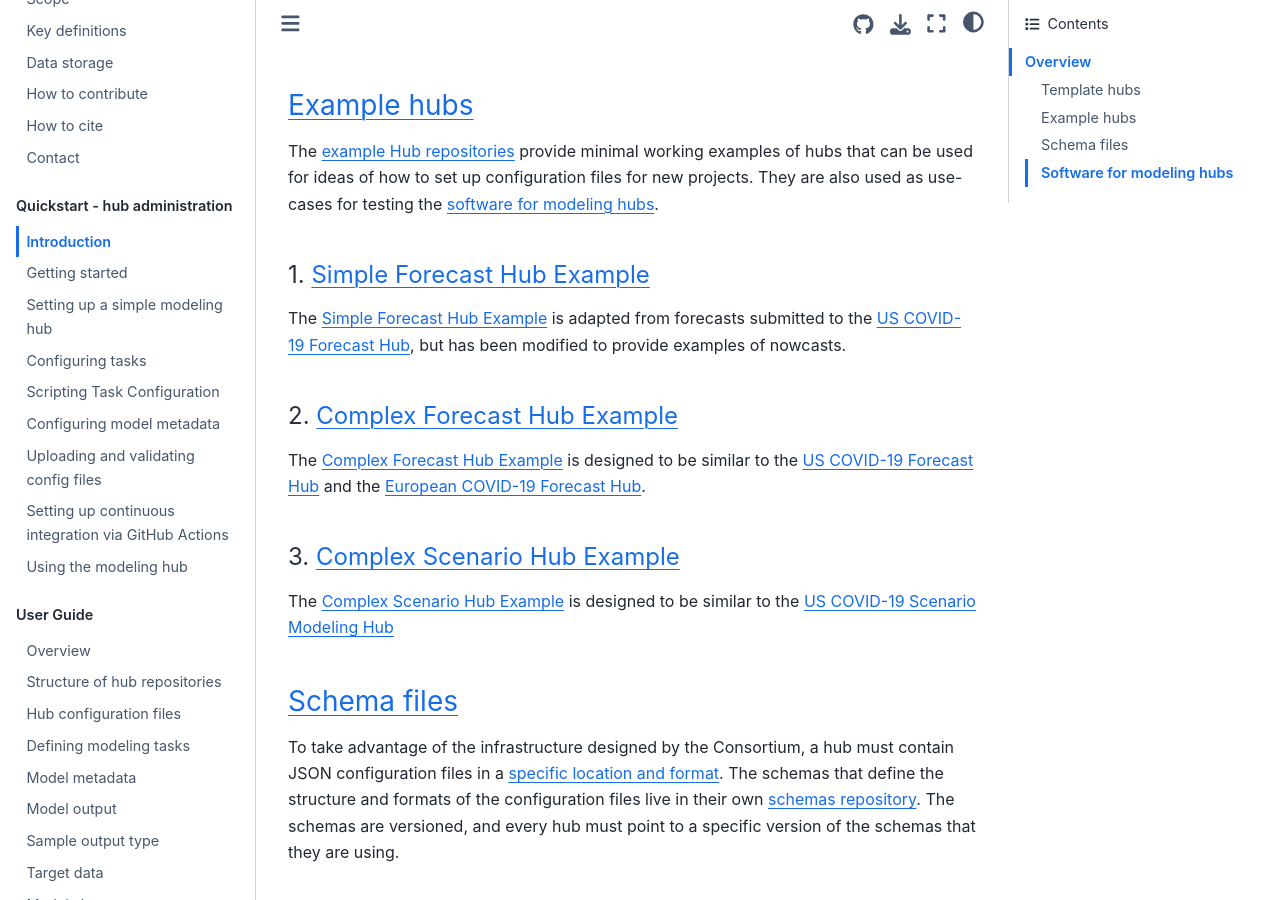
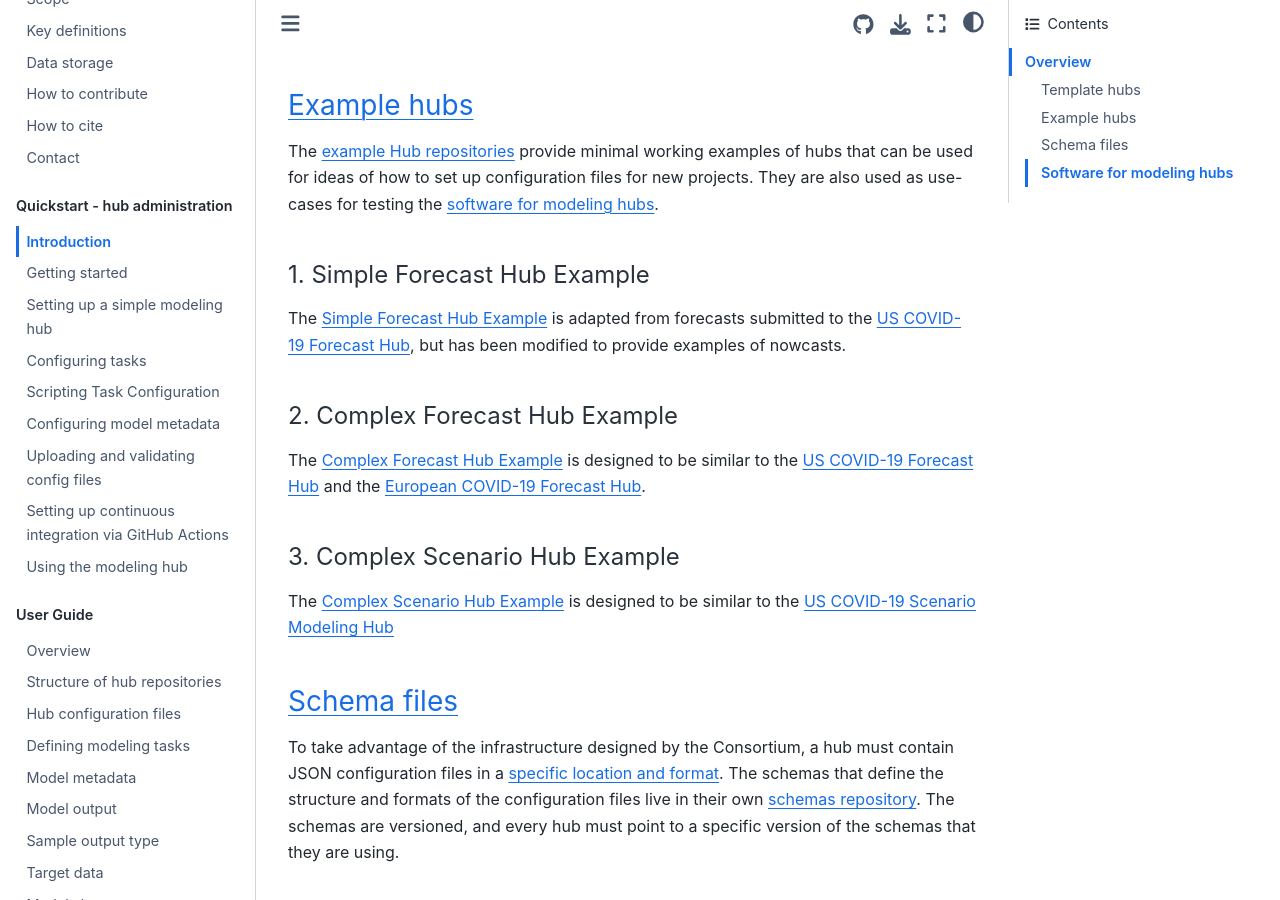
Before and after one commit to hubverse-org/hubDocs, a Sphinx documentation site: the page built from docs/source/quickstart-hub-admin/intro.md, in a window 1280 px wide and 900 px high, scrolled down 1013 px. Built offline with Sphinx 7.4.7 and the Sphinx Book theme 1.1.4, drawn with Linux system fonts in a browser that asks for light colours; comment, search, counter and statistics services are not loaded; part of the change alters nothing that is shown.

```diff
--- a/docs/source/quickstart-hub-admin/intro.md
+++ b/docs/source/quickstart-hub-admin/intro.md
@@ -29,13 +29,16 @@ The [`hubTemplate`](https://github.com/hubverse-org/hubTemplate) repository (und
 
 The [example Hub repositories](https://github.com/hubverse-org?q=example&type=all&language=&sort=) provide minimal working examples of hubs that can be used for ideas of how to set up configuration files for new projects. They are also used as use-cases for testing the [software for modeling hubs](../user-guide/software.md).
 
-#### 1. [Simple Forecast Hub Example](https://github.com/hubverse-org/example-simple-forecast-hub)
+#### 1. Simple Forecast Hub Example
+
 The [Simple Forecast Hub Example](https://github.com/hubverse-org/example-simple-forecast-hub) is adapted from forecasts submitted to the [US COVID-19 Forecast Hub](https://github.com/reichlab/covid19-forecast-hub), but has been modified to provide examples of nowcasts.
 
-#### 2. [Complex Forecast Hub Example](https://github.com/hubverse-org/example-complex-forecast-hub)
+#### 2. Complex Forecast Hub Example
+
 The [Complex Forecast Hub Example](https://github.com/hubverse-org/example-complex-forecast-hub) is designed to be similar to the [US COVID-19 Forecast Hub](https://github.com/reichlab/covid19-forecast-hub) and the [European COVID-19 Forecast Hub](https://github.com/covid19-forecast-hub-europe/covid19-forecast-hub-europe).
 
-#### 3. [Complex Scenario Hub Example](https://github.com/hubverse-org/example-complex-scenario-hub)
+#### 3. Complex Scenario Hub Example
+
 The [Complex Scenario Hub Example](https://github.com/hubverse-org/example-complex-scenario-hub) is designed to be similar to the [US COVID-19 Scenario Modeling Hub](https://github.com/midas-network/covid19-scenario-modeling-hub)
 
 
```
